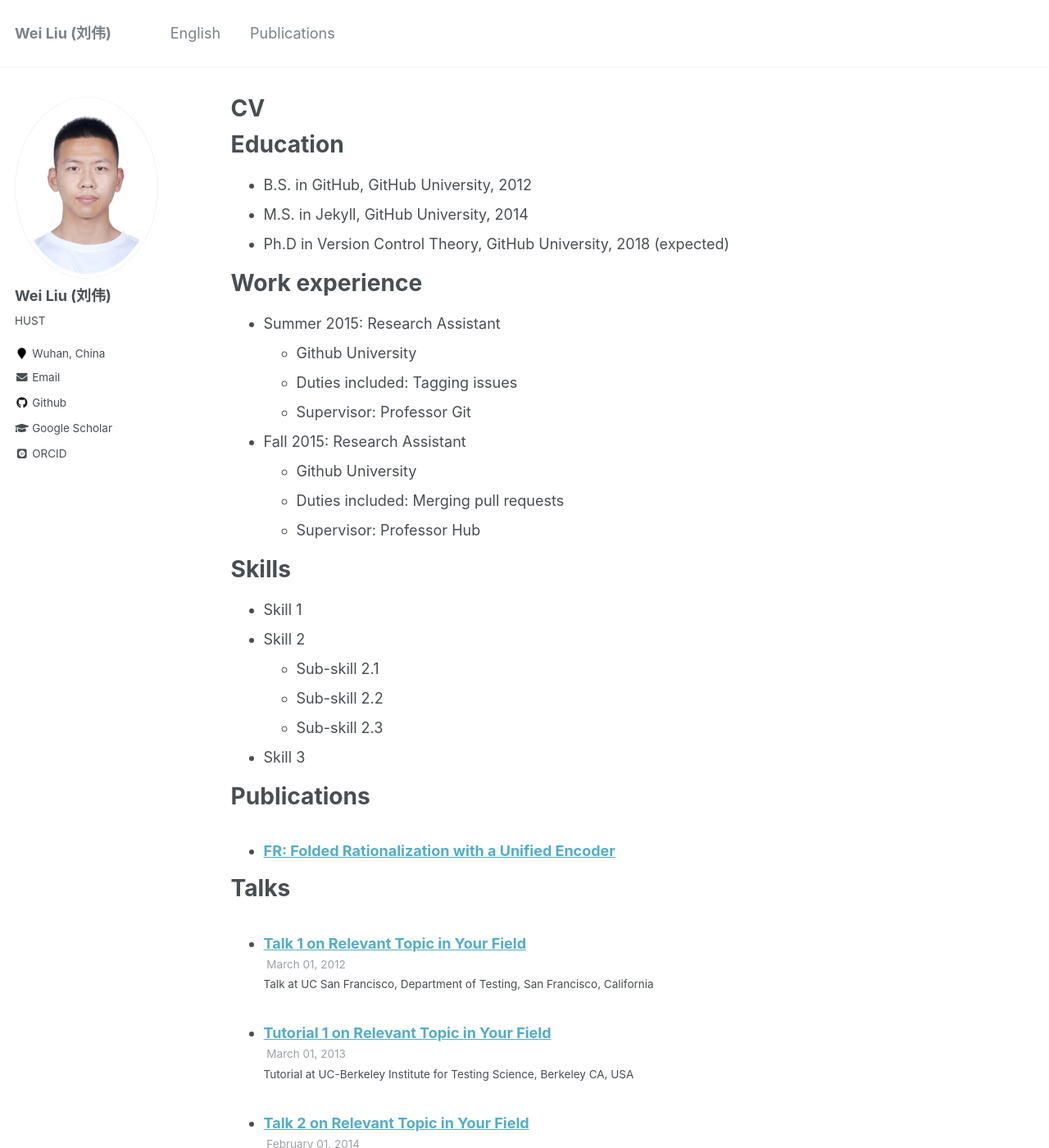
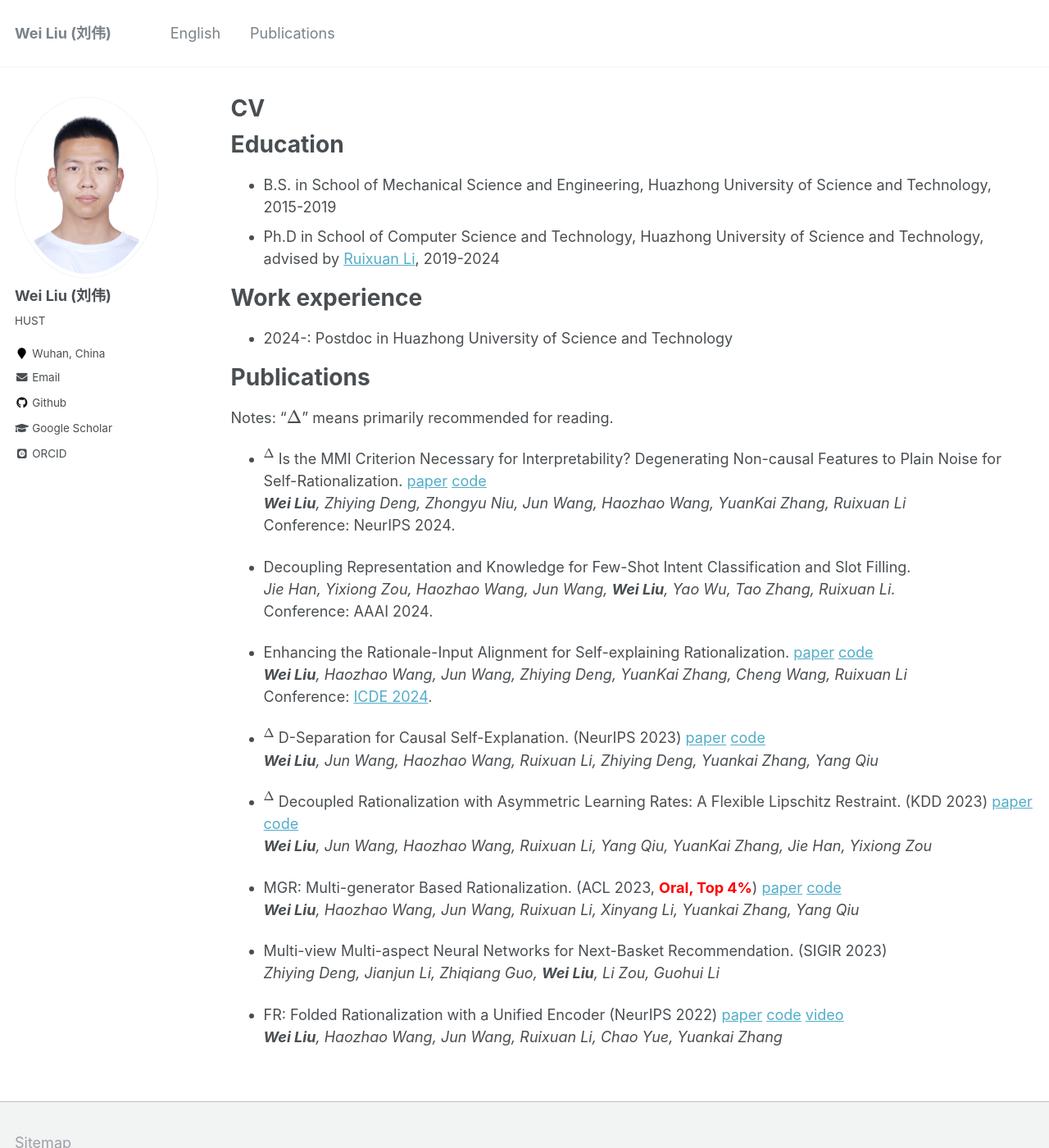
Before and after one commit to jugechengzi/WeiLiu.github.io, a Jekyll site: the page built from _pages/cv.md, in a window 1280 px wide and 1400 px high. Shown: the whole window at 82% size. Built offline with Jekyll 4.4.1, drawn with Linux system fonts in a browser that asks for light colours; some web fonts are replaced; formulas are drawn with MathJax 3; some of the changed text lies outside the part shown.

Commit message:
Update cv.md

```diff
--- a/_pages/cv.md
+++ b/_pages/cv.md
@@ -11,49 +11,41 @@ redirect_from:
 
 Education
 ======
-* B.S. in GitHub, GitHub University, 2012
-* M.S. in Jekyll, GitHub University, 2014
-* Ph.D in Version Control Theory, GitHub University, 2018 (expected)
+* B.S. in School of Mechanical Science and Engineering, Huazhong University of Science and Technology, 2015-2019
+* Ph.D in School of Computer Science and Technology, Huazhong University of Science and Technology, advised by [Ruixuan Li](http://idc.hust.edu.cn/rxli/index.html), 2019-2024
 
 Work experience
 ======
-* Summer 2015: Research Assistant
-  * Github University
-  * Duties included: Tagging issues
-  * Supervisor: Professor Git
+* 2024-: Postdoc in Huazhong University of Science and Technology
 
-* Fall 2015: Research Assistant
-  * Github University
-  * Duties included: Merging pull requests
-  * Supervisor: Professor Hub
-
-Skills
-======
-* Skill 1
-* Skill 2
-  * Sub-skill 2.1
-  * Sub-skill 2.2
-  * Sub-skill 2.3
-* Skill 3
 
 Publications
 ======
-  <ul>{% for post in site.publications %}
-    {% include archive-single-cv.html %}
-  {% endfor %}</ul>
+  Notes: "**$\Delta$**" means primarily recommended for reading.
 
-Talks
-======
-  <ul>{% for post in site.talks %}
-    {% include archive-single-talk-cv.html %}
-  {% endfor %}</ul>
+- **$^\Delta$** Is the MMI Criterion Necessary for Interpretability? Degenerating Non-causal Features to Plain Noise for Self-Rationalization. [paper](https://arxiv.org/abs/2410.06003) [code](https://github.com/jugechengzi/Rationalization-MRD)
+*__Wei Liu__, Zhiying Deng, Zhongyu Niu, Jun Wang, Haozhao Wang, YuanKai Zhang, Ruixuan Li*
+Conference: NeurIPS 2024.
 
-Teaching
-======
-  <ul>{% for post in site.teaching %}
-    {% include archive-single-cv.html %}
-  {% endfor %}</ul>
+- Decoupling Representation and Knowledge for Few-Shot Intent Classification and Slot Filling.
+*Jie Han, Yixiong Zou, Haozhao Wang, Jun Wang, __Wei Liu__, Yao Wu, Tao Zhang, Ruixuan Li.*
+Conference: AAAI 2024.
 
-Service and leadership
-======
-* Currently signed in to 43 different slack teams
+- Enhancing the Rationale-Input Alignment for Self-explaining Rationalization. [paper](https://arxiv.org/abs/2312.04103) [code](https://github.com/jugechengzi/dar)
+*__Wei Liu__, Haozhao Wang, Jun Wang, Zhiying Deng, YuanKai Zhang, Cheng Wang, Ruixuan Li*
+Conference: [ICDE 2024](https://icde2024.github.io/).
+
+- **$^\Delta$** D-Separation for Causal Self-Explanation. (NeurIPS 2023)   [paper](https://arxiv.org/abs/2309.13391) [code](https://github.com/jugechengzi/Rationalization-MCD)
+*__Wei Liu__, Jun Wang, Haozhao Wang,  Ruixuan Li, Zhiying Deng, Yuankai Zhang, Yang Qiu*
+
+- **$^\Delta$** Decoupled Rationalization with Asymmetric Learning Rates: A Flexible Lipschitz Restraint. (KDD 2023) [paper](https://dl.acm.org/doi/abs/10.1145/3580305.3599299) [code](https://github.com/jugechengzi/Rationalization-DR)
+*__Wei Liu__, Jun Wang, Haozhao Wang, Ruixuan Li, Yang Qiu, YuanKai Zhang, Jie Han, Yixiong Zou*
+
+- MGR: Multi-generator Based Rationalization. (ACL 2023, **<font color=red>Oral, Top 4%</font>**) [paper](https://arxiv.org/abs/2305.04492) [code](https://github.com/jugechengzi/Rationalization-MGR)
+*__Wei Liu__, Haozhao Wang, Jun Wang, Ruixuan Li, Xinyang Li, Yuankai Zhang, Yang Qiu*
+
+- Multi-view Multi-aspect Neural Networks for Next-Basket Recommendation. (SIGIR 2023)
+*Zhiying Deng, Jianjun Li, Zhiqiang Guo, __Wei Liu__, Li Zou, Guohui Li*
+
+- FR: Folded Rationalization with a Unified Encoder (NeurIPS 2022) [paper](https://arxiv.org/pdf/2209.08285.pdf) [code](https://github.com/jugechengzi/FR) [video](https://slideslive.com/38990450/fr-folded-rationalization-with-a-unified-encoder?ref=search-presentations-folded+rationalization)
+    *__Wei Liu__, Haozhao Wang, Jun Wang, Ruixuan Li, Chao Yue, Yuankai Zhang*
```
